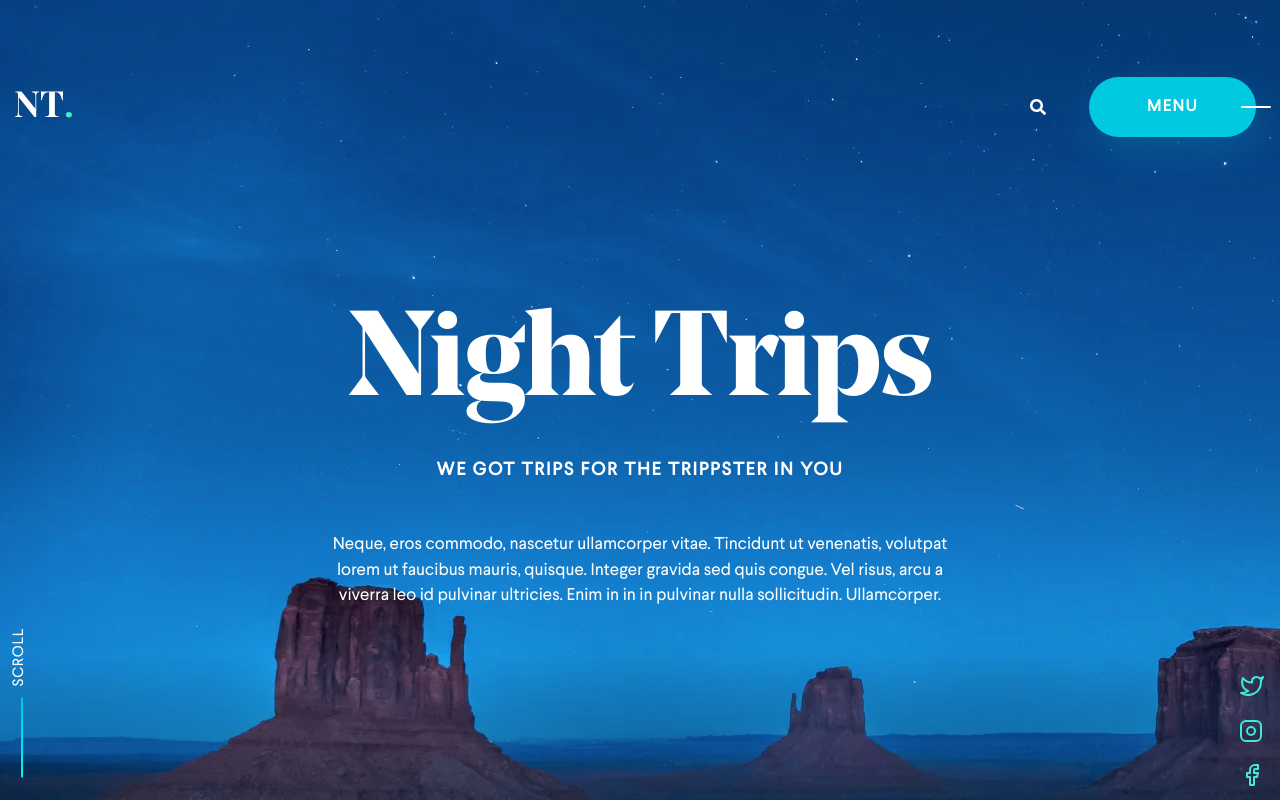
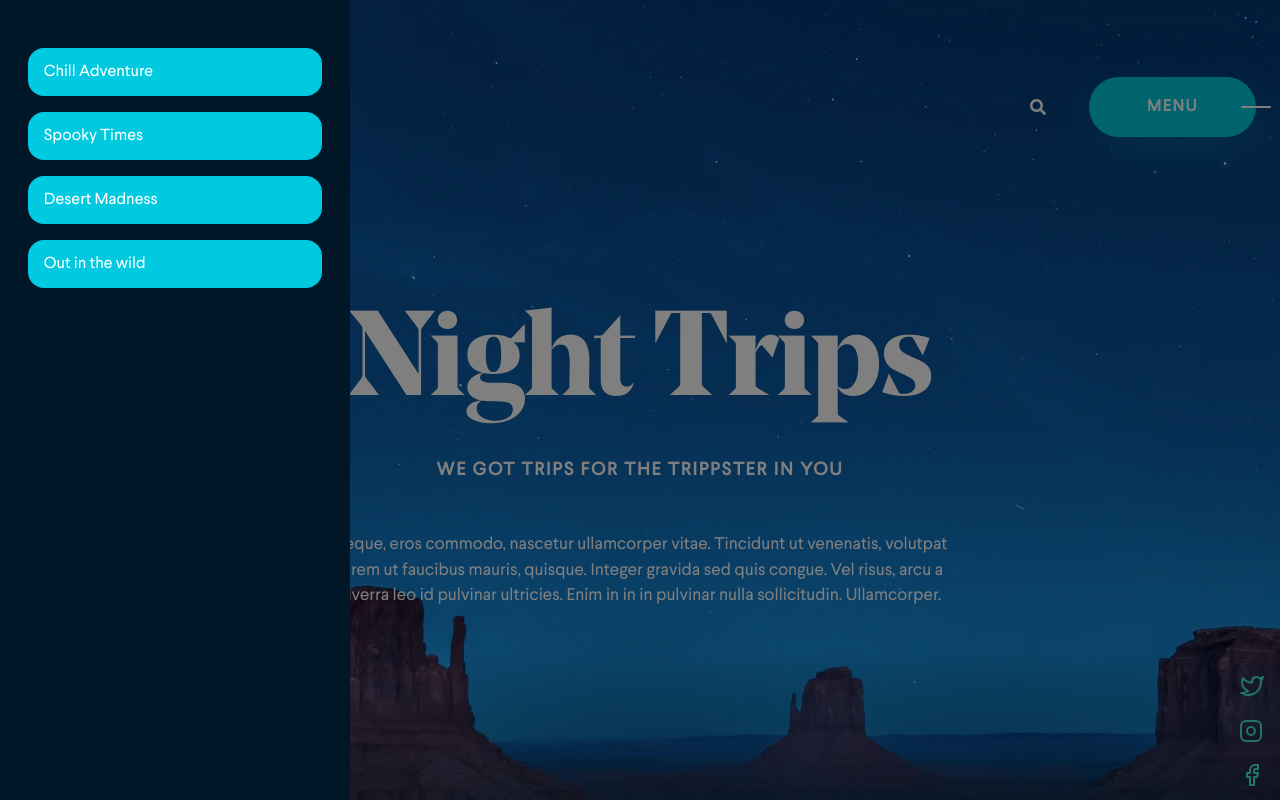
Before and after one commit to AdigaGhojah/assessment, a Vue app: page / in a window 1280 px wide. Both pictures are taken after a click on the link "MENU". Shown: the top 800 px of the page. Built offline with nearby package versions, Linux system fonts and the light colour scheme; a web font is replaced by a local one.

Commit message:
added side menu

```diff
--- a/src/App.vue
+++ b/src/App.vue
@@ -1,19 +1,33 @@
 <template>
   <div id="app">
-    <upper-component />
+    <upper-component @openMenu="openMenu" />
     <lower-component />
+    <sidemenu :isOpened="isOpened" />
+    <span class="overlay" v-if="isOpened" @click="openMenu"></span>
   </div>
 </template>
 
 <script>
 import LowerComponent from "./components/lowerComponent/lowerComponent.vue";
+import Sidemenu from "./components/sidemenu/sidemenu.vue";
 import upperComponent from "./components/upperComponent/upperComponent.vue";
 
 export default {
   name: "App",
+  data() {
+    return {
+      isOpened: false,
+    };
+  },
   components: {
     upperComponent,
     LowerComponent,
+    Sidemenu,
+  },
+  methods: {
+    openMenu() {
+      this.isOpened = !this.isOpened;
+    },
   },
 };
 </script>
@@ -54,7 +68,7 @@ body {
   font-display: swap;
 }
 
-.flex-wrap{
+.flex-wrap {
   flex-wrap: wrap;
 }
 .space-between {
@@ -78,4 +92,18 @@ body {
 .d-inline {
   display: inline;
 }
+.overlay {
+  content: "";
+  cursor: pointer;
+  position: absolute;
+  top: 0;
+  bottom: 0;
+  left: 0;
+  right: 0;
+  background-color: #000;
+  opacity: 0.5;
+  width: 100%;
+  height: 100%;
+  z-index: 1;
+}
 </style>
--- a/src/components/button/button.vue
+++ b/src/components/button/button.vue
@@ -1,5 +1,5 @@
 <template>
-  <a class="btn" href="#" :style="style">{{ buttonText }}</a>
+  <a class="btn" href="#" @click="openMenu" :style="style">{{ buttonText }}</a>
 </template>
 
 <script>
@@ -11,6 +11,11 @@ export default {
   computed:{
     style(){
       return this.cStyle;
+    }
+  },
+  methods:{
+    openMenu(){
+      this.$emit("openMenu");
     }
   }
 };
@@ -24,9 +29,7 @@ export default {
   font-size: 16px;
   padding: 0 58px;
   display: inline-block;
-  font-family: Larsseit;
   font-weight: bold;
-  font-size: 16px;
   line-height: 60px;
   letter-spacing: 0.1em;
   background-color: #00c9e0;
--- a/src/components/header/header.vue
+++ b/src/components/header/header.vue
@@ -10,7 +10,7 @@
       <button class="search-button">
         <img src="@/assets/imgs/search-icon.svg" alt="search-icon" />
       </button>
-      <c-button buttonText="MENU"/>
+      <c-button @openMenu="openMenu" buttonText="MENU"/>
     </div>
     <!-- End Header Right Side-->
   </header>
@@ -22,6 +22,11 @@ export default {
     components: {
     cButton,
   },
+  methods:{
+    openMenu(){
+      this.$emit("openMenu");
+    }
+  }
 };
 </script>
 
--- /dev/null
+++ b/src/components/sidemenu/sidemenu.vue
@@ -0,0 +1,63 @@
+<template>
+  <div class="side-container" :class="{ active: isOpened }">
+    <a v-for="trip in myTrips" :key="trip.id" href="#">{{ trip.tripName }}</a>
+  </div>
+</template>
+
+<script>
+import json from "../../trips.json";
+export default {
+  props: {
+    isOpened: Boolean,
+  },
+  data() {
+    return {
+      myTrips: json,
+    };
+  },
+};
+</script>
+
+<!-- Add "scoped" attribute to limit CSS to this component only -->
+<style scoped>
+.side-container {
+  position: absolute;
+  max-width: 350px;
+  width: 100%;
+  left: -350px;
+  top: 0;
+  height: 100%;
+  background-color: #011627;
+  padding-top: 32px;
+  transition: left 0.5s;
+  z-index: 2;
+}
+.side-container.active {
+  left: 0;
+}
+.side-container a {
+  display: block;
+  width: 75%;
+  margin: 16px auto;
+  padding: 0 16px;
+  line-height: 3;
+  background-color: #00c9e0;
+  border-radius: 16px;
+  text-decoration: none;
+  color: #fff;
+  position: relative;
+  left: -100%;
+  transition: all 0.6s;
+}
+.side-container.active a {
+  left: 0;
+}
+.side-container a:hover {
+  background-color: #009eaf;
+}
+@media only screen and (max-width: 767.5px) {
+  .side-container {
+    max-width: 75%;
+  }
+}
+</style>
--- a/src/components/upperComponent/upperComponent.vue
+++ b/src/components/upperComponent/upperComponent.vue
@@ -2,7 +2,7 @@
   <div id="upperPart">
     <div class="container">
       <!-- Start Header -->
-      <cHeader />
+      <cHeader @openMenu="openMenu" />
       <!-- End Header -->
       <!-- Start Main Text -->
       <section class="main-text d-flex align-center flex-column">
@@ -57,6 +57,9 @@ export default {
 
       this.lastPosition = window.scrollY;
     },
+    openMenu(){
+      this.$emit("openMenu");
+    }
   },
   created() {
     window.addEventListener("scroll", this.handleScroll);
```
